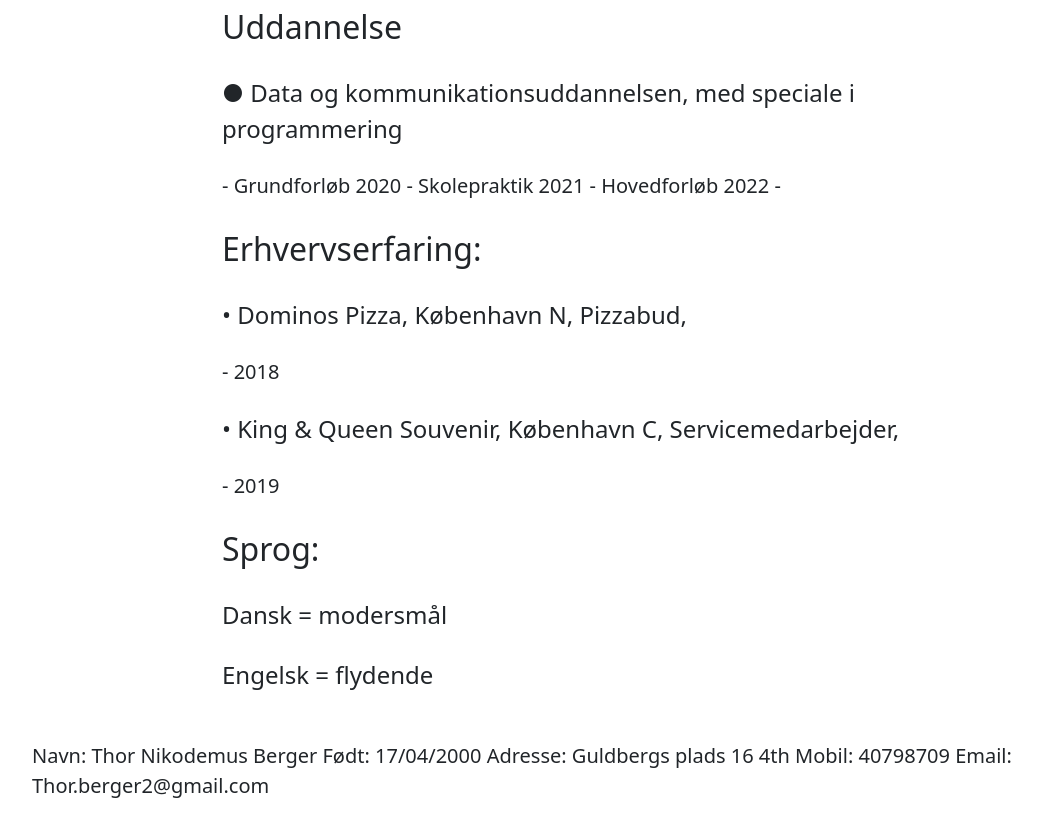
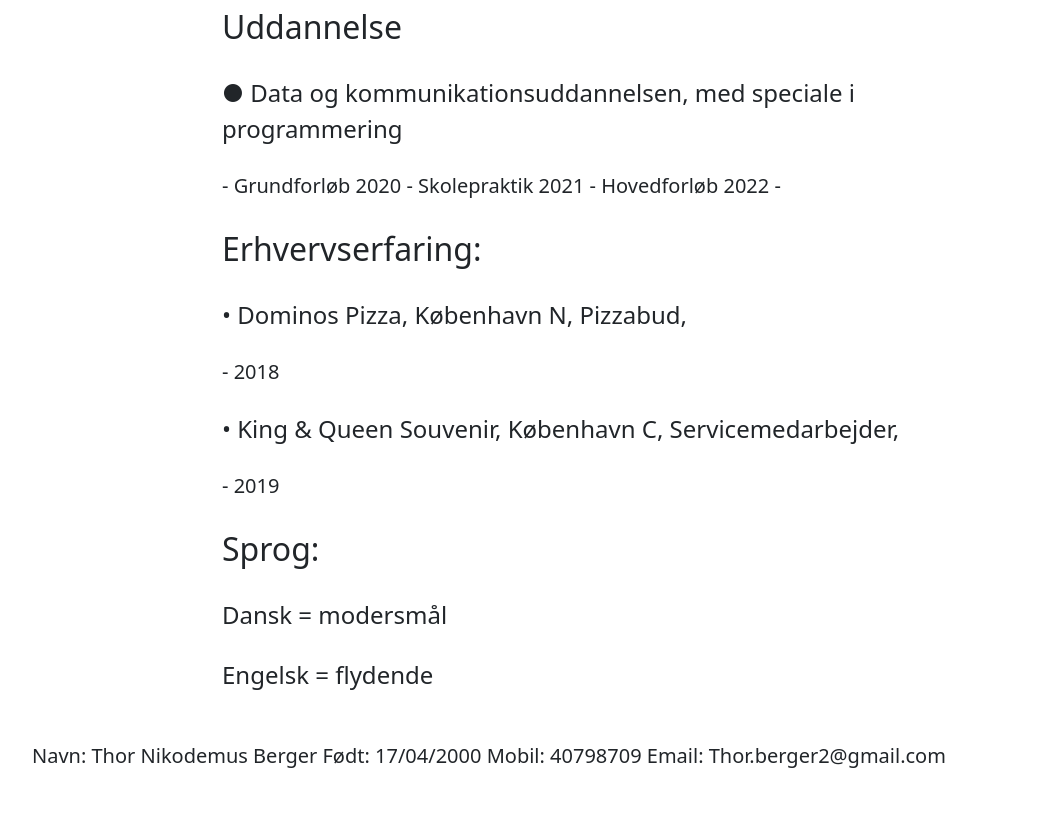
Before and after one commit to TorbenTorben/Repo, a plain HTML site: page Index.html in a window 1280 px wide. Shown: the part 830-1655 px from the top of the page, without its empty margins (50-1092 px from the left). After the commit the page ends 1625 px from the top, so only its background shows below. Drawn offline with nearby package versions, Linux system fonts and the light colour scheme.

Commit message:
Removed Address
Removed my address from the website

```diff
--- a/Index.html
+++ b/Index.html
@@ -182,7 +182,6 @@ rap.bundle.min.js"></script>
             <div class="col-md-12 text-center text-md-start">
                 <p class="lead my-4 text">Navn: Thor Nikodemus Berger
                     Født: 17/04/2000
-                    Adresse: Guldbergs plads 16 4th
                     Mobil: 40798709
                     Email: Thor.berger2@gmail.com
                     </p>
```
